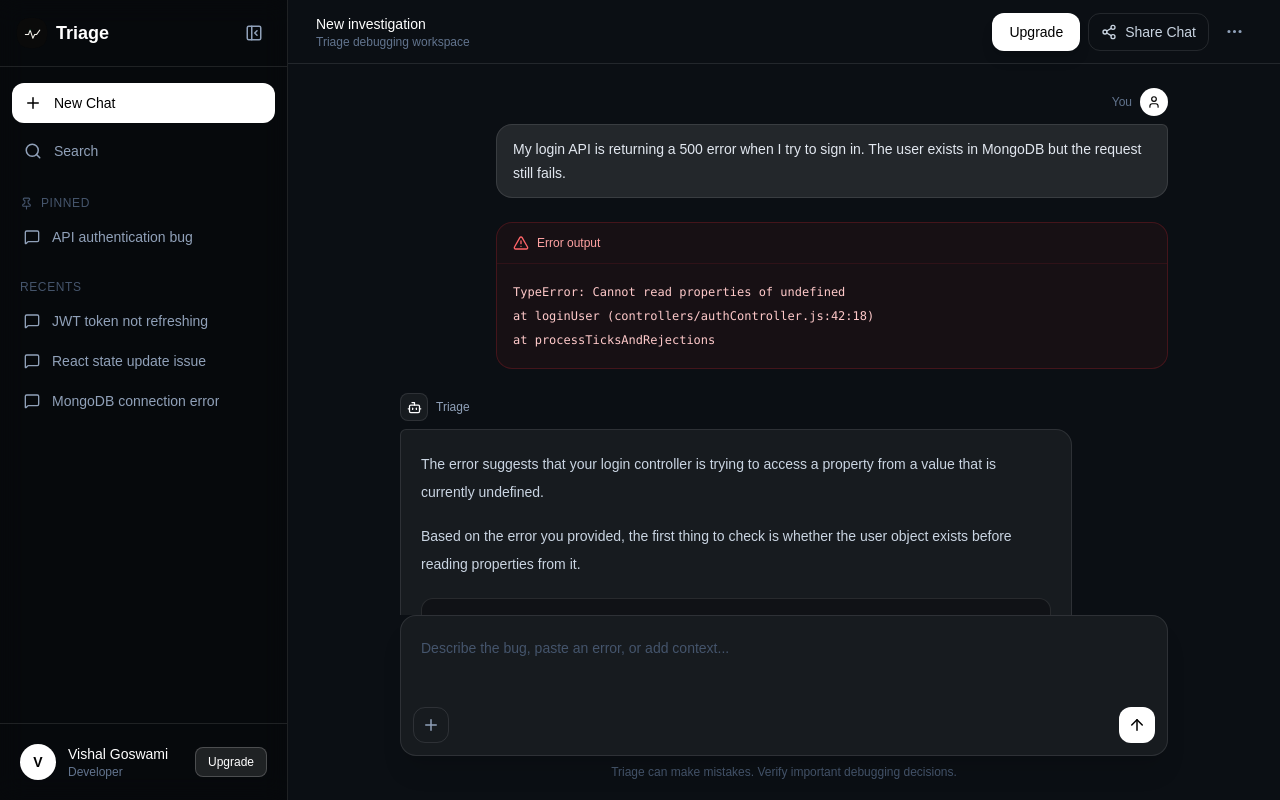
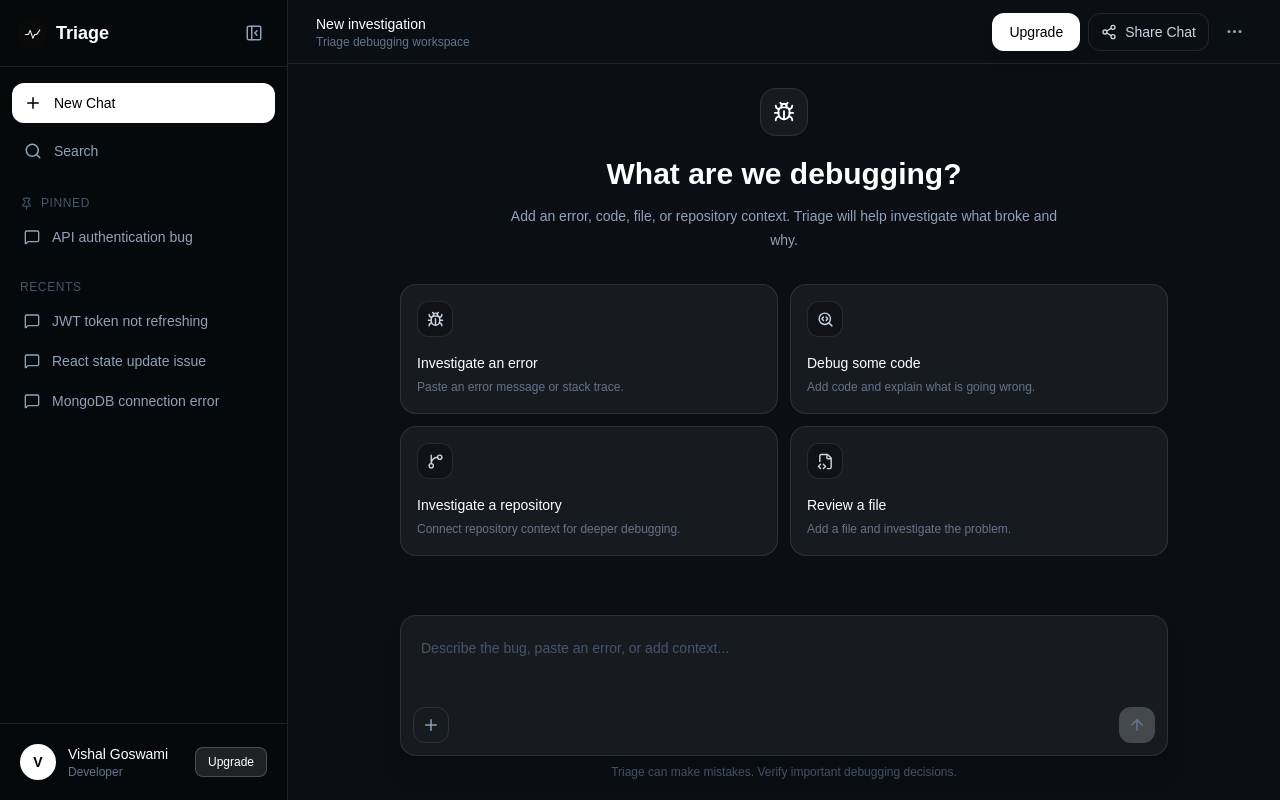
Before and after one commit to vishalgoswami2007/Triage, a React app in the folder frontend/: page /dashboard in a window 1280 px wide. Built offline with nearby package versions, Linux system fonts and the light colour scheme; the HTML template or start-up script is replaced by a standard one.

Commit message:
Complete Logic of ChatInput

```diff
--- a/frontend/src/components/dashboard/ChatArea.jsx
+++ b/frontend/src/components/dashboard/ChatArea.jsx
@@ -1,22 +1,108 @@
 import {
-  Bot,
+  Bug,
   User,
-  AlertTriangle,
-  Copy,
-  CheckCircle2,
+  SearchCode,
+  GitBranch,
+  FileCode2,
 } from "lucide-react";
 
-function ChatArea() {
+function ChatArea({ messages }) {
+  const suggestions = [
+    {
+      icon: Bug,
+      title: "Investigate an error",
+      description: "Paste an error message or stack trace.",
+    },
+    {
+      icon: SearchCode,
+      title: "Debug some code",
+      description: "Add code and explain what is going wrong.",
+    },
+    {
+      icon: GitBranch,
+      title: "Investigate a repository",
+      description: "Connect repository context for deeper debugging.",
+    },
+    {
+      icon: FileCode2,
+      title: "Review a file",
+      description: "Add a file and investigate the problem.",
+    },
+  ];
+
   return (
     <section className="flex-1 overflow-y-auto px-5 py-6 md:px-8">
 
-      <div className="mx-auto w-full max-w-3xl space-y-6">
+      <div className="mx-auto w-full max-w-3xl">
 
-        {/* User Message */}
-        <div className="flex justify-end">
+        {/* Empty State */}
+        {messages.length === 0 && (
+          <div className="flex min-h-full flex-col justify-center">
+
+            <div className="text-center">
+
+              <div className="mx-auto flex h-12 w-12 items-center justify-center rounded-2xl border border-white/10 bg-white/5">
+                <Bug size={22} />
+              </div>
+
+              <h2 className="mt-5 text-3xl font-semibold text-white">
+                What are we debugging?
+              </h2>
+
+              <p className="mx-auto mt-3 max-w-xl text-sm leading-6 text-slate-400">
+                Add an error, code, file, or repository context. Triage will
+                help investigate what broke and why.
+              </p>
+
+            </div>
+
+            <div className="mt-8 grid gap-3 sm:grid-cols-2">
+
+              {suggestions.map((item) => {
+                const Icon = item.icon;
+
+                return (
+                  <button
+                    key={item.title}
+                    className="group rounded-2xl border border-white/10 bg-white/5 p-4 text-left transition-all duration-300 hover:-translate-y-1 hover:border-white/20 hover:bg-white/10 hover:shadow-xl"
+                  >
+                    <div className="flex h-9 w-9 items-center justify-center rounded-xl border border-white/10 bg-black/30">
+                      <Icon
+                        size={17}
+                        className="text-slate-300 transition group-hover:text-white"
+                      />
+                    </div>
+
+                    <h3 className="mt-4 text-sm font-medium text-white">
+                      {item.title}
+                    </h3>
+
+                    <p className="mt-1 text-xs leading-5 text-slate-500">
+                      {item.description}
+                    </p>
+                  </button>
+                );
+              })}
+
+            </div>
+
+          </div>
+        )}
+
+        {/* Messages */}
+        {messages.length > 0 && (
+          <div className="space-y-6">
+
+            {messages.map((message) => (
+              <div
+                key={message.id}
+                className="flex justify-end"
+              >
+
                 <div className="max-w-2xl">
 
                   <div className="mb-2 flex items-center justify-end gap-2">
+
                     <span className="text-xs text-slate-500">
                       You
                     </span>
@@ -24,142 +110,22 @@
                     <div className="flex h-7 w-7 items-center justify-center rounded-full bg-white text-black">
                       <User size={14} />
                     </div>
+
                   </div>
 
                   <div className="rounded-2xl rounded-tr-md border border-white/10 bg-white/10 px-4 py-3">
-              <p className="text-sm leading-6 text-slate-200">
-                My login API is returning a 500 error when I try to sign in.
-                The user exists in MongoDB but the request still fails.
+                    <p className="whitespace-pre-wrap text-sm leading-6 text-slate-200">
+                      {message.content}
                     </p>
                   </div>
 
                 </div>
-        </div>
-
-        {/* Error Block */}
-        <div className="flex justify-end">
-          <div className="w-full max-w-2xl rounded-2xl border border-red-500/20 bg-red-500/5">
-
-            <div className="flex items-center gap-2 border-b border-red-500/10 px-4 py-3">
-              <AlertTriangle
-                size={16}
-                className="text-red-400"
-              />
-
-              <span className="text-xs font-medium text-red-300">
-                Error output
-              </span>
-            </div>
-
-            <pre className="overflow-x-auto px-4 py-4 text-xs leading-6 text-red-200">
-              <code>
-{`TypeError: Cannot read properties of undefined
-at loginUser (controllers/authController.js:42:18)
-at processTicksAndRejections`}
-              </code>
-            </pre>
 
               </div>
-        </div>
-
-        {/* AI Response */}
-        <div className="flex justify-start">
-          <div className="w-full max-w-2xl">
-
-            <div className="mb-2 flex items-center gap-2">
-              <div className="flex h-7 w-7 items-center justify-center rounded-lg border border-white/10 bg-white/5">
-                <Bot
-                  size={15}
-                  className="text-white"
-                />
-              </div>
-
-              <span className="text-xs font-medium text-slate-400">
-                Triage
-              </span>
-            </div>
-
-            <div className="rounded-2xl rounded-tl-md border border-white/10 bg-white/5 p-5">
-
-              <p className="text-sm leading-7 text-slate-300">
-                The error suggests that your login controller is trying to
-                access a property from a value that is currently undefined.
-              </p>
-
-              <p className="mt-4 text-sm leading-7 text-slate-300">
-                Based on the error you provided, the first thing to check is
-                whether the user object exists before reading properties from
-                it.
-              </p>
-
-              {/* Finding */}
-              <div className="mt-5 rounded-xl border border-white/10 bg-black/30 p-4">
-
-                <div className="flex items-center gap-2">
-                  <CheckCircle2
-                    size={15}
-                    className="text-slate-300"
-                  />
-
-                  <span className="text-xs font-medium text-white">
-                    Likely cause
-                  </span>
-                </div>
-
-                <p className="mt-2 text-sm leading-6 text-slate-400">
-                  A database query may be returning no user, while the code
-                  continues and attempts to access a property such as
-                  password or email.
-                </p>
+            ))}
 
           </div>
-
-              {/* Code Block */}
-              <div className="mt-5 overflow-hidden rounded-xl border border-white/10 bg-black/60">
-
-                {/* Code Header */}
-                <div className="flex items-center justify-between border-b border-white/10 px-4 py-2.5">
-
-                  <span className="text-xs text-slate-500">
-                    JavaScript
-                  </span>
-
-                  <button className="flex items-center gap-2 text-xs text-slate-500 transition hover:text-white">
-                    <Copy size={14} />
-                    Copy
-                  </button>
-
-                </div>
-
-                {/* Code */}
-                <pre className="overflow-x-auto p-4 text-sm leading-6 text-slate-300">
-                  <code>
-{`const user = await User.findOne({ email });
-
-if (!user) {
-  return res.status(404).json({
-    message: "User not found",
-  });
-}
-
-const isPasswordValid = await user.comparePassword(password);`}
-                  </code>
-                </pre>
-
-              </div>
-
-              {/* Explanation */}
-              <p className="mt-5 text-sm leading-7 text-slate-300">
-                Add the user existence check before accessing properties or
-                calling methods on the returned user object. Then test the
-                request again and inspect the exact value available at the
-                failing line.
-              </p>
-
-            </div>
-
-          </div>
-        </div>
+        )}
 
       </div>
 
--- a/frontend/src/components/dashboard/ChatInput.jsx
+++ b/frontend/src/components/dashboard/ChatInput.jsx
@@ -7,35 +7,64 @@
   Code2,
 } from "lucide-react";
 
-function ChatInput() {
+import { FaGithub } from "react-icons/fa";
+
+function ChatInput({ onSendMessage }) {
+  const [message, setMessage] = useState("");
   const [showOptions, setShowOptions] = useState(false);
+
+  const handleSubmit = (e) => {
+    e.preventDefault();
+
+    if (!message.trim()) return;
+
+    onSendMessage(message);
+
+    setMessage("");
+  };
 
   return (
     <div className="px-4 pb-5 md:px-8">
 
       <div className="mx-auto max-w-3xl">
 
-        <div className="relative rounded-2xl border border-white/10 bg-white/5 p-3 shadow-xl">
+        <form
+          onSubmit={handleSubmit}
+          className="relative rounded-2xl border border-white/10 bg-white/5 p-3 shadow-xl"
+        >
 
           {/* Plus Menu */}
           {showOptions && (
             <div className="absolute bottom-full left-0 mb-3 w-56 rounded-2xl border border-white/10 bg-[#11161d] p-2 shadow-2xl">
 
-              <button className="flex w-full items-center gap-3 rounded-xl px-3 py-2.5 text-sm text-slate-300 transition hover:bg-white/10 hover:text-white">
+              <button
+                type="button"
+                className="flex w-full items-center gap-3 rounded-xl px-3 py-2.5 text-sm text-slate-300 transition hover:bg-white/10 hover:text-white"
+              >
+                <FaGithub size={17} />
                 Add GitHub repository
               </button>
 
-              <button className="flex w-full items-center gap-3 rounded-xl px-3 py-2.5 text-sm text-slate-300 transition hover:bg-white/10 hover:text-white">
+              <button
+                type="button"
+                className="flex w-full items-center gap-3 rounded-xl px-3 py-2.5 text-sm text-slate-300 transition hover:bg-white/10 hover:text-white"
+              >
                 <FileText size={17} />
                 Upload file
               </button>
 
-              <button className="flex w-full items-center gap-3 rounded-xl px-3 py-2.5 text-sm text-slate-300 transition hover:bg-white/10 hover:text-white">
+              <button
+                type="button"
+                className="flex w-full items-center gap-3 rounded-xl px-3 py-2.5 text-sm text-slate-300 transition hover:bg-white/10 hover:text-white"
+              >
                 <Image size={17} />
                 Add screenshot
               </button>
 
-              <button className="flex w-full items-center gap-3 rounded-xl px-3 py-2.5 text-sm text-slate-300 transition hover:bg-white/10 hover:text-white">
+              <button
+                type="button"
+                className="flex w-full items-center gap-3 rounded-xl px-3 py-2.5 text-sm text-slate-300 transition hover:bg-white/10 hover:text-white"
+              >
                 <Code2 size={17} />
                 Add code
               </button>
@@ -45,15 +74,18 @@
 
           {/* Textarea */}
           <textarea
+            value={message}
+            onChange={(e) => setMessage(e.target.value)}
             rows="2"
             placeholder="Describe the bug, paste an error, or add context..."
             className="max-h-40 min-h-16 w-full resize-none bg-transparent px-2 py-2 text-sm leading-6 text-white outline-none placeholder:text-slate-600"
           />
 
-          {/* Bottom Controls */}
+          {/* Bottom */}
           <div className="mt-2 flex items-center justify-between">
 
             <button
+              type="button"
               onClick={() => setShowOptions(!showOptions)}
               className="flex h-9 w-9 items-center justify-center rounded-xl border border-white/10 text-slate-400 transition hover:bg-white/10 hover:text-white"
             >
@@ -65,13 +97,17 @@
               />
             </button>
 
-            <button className="flex h-9 w-9 items-center justify-center rounded-xl bg-white text-black transition hover:bg-slate-200">
+            <button
+              type="submit"
+              disabled={!message.trim()}
+              className="flex h-9 w-9 items-center justify-center rounded-xl bg-white text-black transition hover:bg-slate-200 disabled:cursor-not-allowed disabled:bg-white/20 disabled:text-slate-500"
+            >
               <ArrowUp size={18} />
             </button>
 
           </div>
 
-        </div>
+        </form>
 
         <p className="mt-2 text-center text-xs text-slate-600">
           Triage can make mistakes. Verify important debugging decisions.
--- a/frontend/src/pages/Dashboard.jsx
+++ b/frontend/src/pages/Dashboard.jsx
@@ -1,26 +1,40 @@
+import { useState } from "react";
+
 import Sidebar from "../components/dashboard/Sidebar";
 import ChatHeader from "../components/dashboard/ChatHeader";
 import ChatArea from "../components/dashboard/ChatArea";
 import ChatInput from "../components/dashboard/ChatInput";
 
 function Dashboard() {
+  const [messages, setMessages] = useState([]);
+
+  const handleSendMessage = (message) => {
+    if (!message.trim()) return;
+
+    const newMessage = {
+      id: Date.now(),
+      role: "user",
+      content: message,
+    };
+
+    setMessages((prevMessages) => [
+      ...prevMessages,
+      newMessage,
+    ]);
+  };
+
   return (
     <main className="flex h-screen overflow-hidden bg-[#0b0f14] text-white">
 
-      {/* Sidebar */}
       <Sidebar />
 
-      {/* Main Dashboard */}
       <section className="flex min-w-0 flex-1 flex-col">
 
-        {/* Top Header */}
         <ChatHeader />
 
-        {/* Chat Content */}
-        <ChatArea />
+        <ChatArea messages={messages} />
 
-        {/* Message Input */}
-        <ChatInput />
+        <ChatInput onSendMessage={handleSendMessage} />
 
       </section>
 
```
Lines whose indentation alone changed are shown as unchanged.
